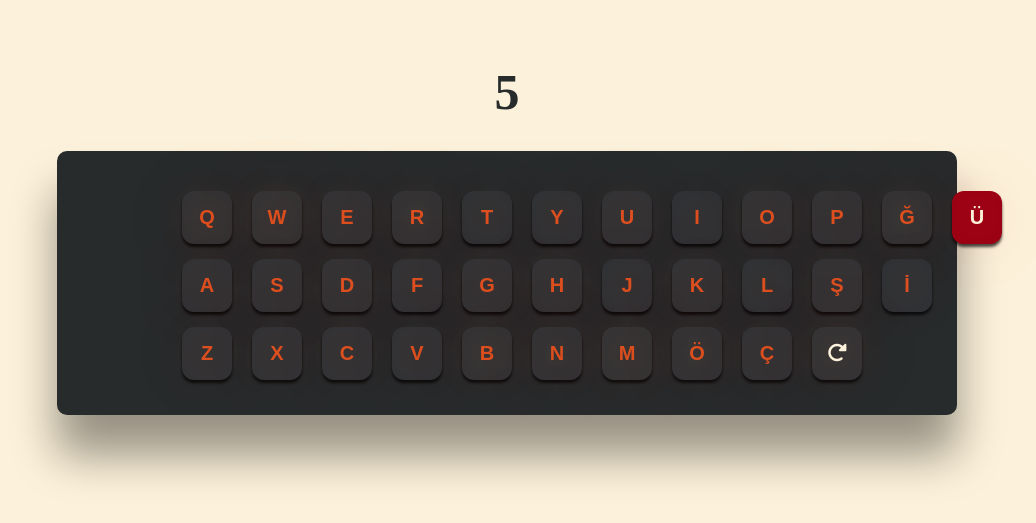
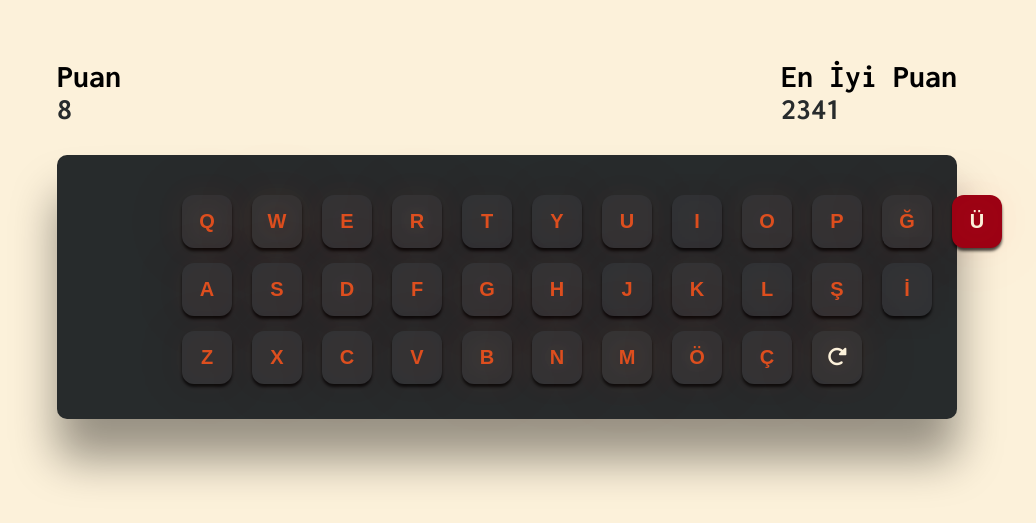
Before and after one commit to serifselim/keyboard-practice, a website: page index.html in a window 1280 px wide. Shown: the part 149-672 px from the top of the page, without its empty margins (133-1169 px from the left). Drawn offline with Linux system fonts and the light colour scheme.

Commit message:
added best score

```diff
--- a/app.js
+++ b/app.js
@@ -2,29 +2,45 @@ const KEYCODE_ARRAY = [
     81, 87, 69, 82, 84, 89, 85, 73, 79, 80, 219, 221, 65, 83, 68, 70, 71, 72, 74, 75, 76, 186, 222, 90, 88, 67, 86, 66, 78, 77, 191, 220
 ]
 
-const scoreBoard = document.querySelector('.score-board')
+let pressedCharacter, requestedButton, requestedCharacter
+let isPressed = false
+let currentScore = 0
+let bestScore = 0
 
-let pressedCharacter
-let isPressed = false
-let requestedCharacter
-let requestedButton
-let score = 0
+const currentScoreText = document.getElementById('current-score')
+const bestScoreText = document.getElementById('best-score')
 
 start()
 
 function start() {
+    getBestScore()
     setNewCharacter()
-    updateScoreBoard()
+    updateCurrentScore()
 } // Game Start Functions
 
-function updateScoreBoard(checkIsTrue = true) {
+function getBestScore() {
+    const data = JSON.parse(localStorage.getItem('bestScore'))
+    if (data) {
+        bestScore = data
+        bestScoreText.textContent = bestScore.toString()
+    }
+} // Get Value From Local Storage
+
+function updateCurrentScore(checkIsTrue = true) {
     if (checkIsTrue) {
-        score += Math.floor(Math.random() * 10)
+        currentScore += Math.floor(Math.random() * 10)
     } else {
-        score = 0;
+        currentScore = 0;
     }
-    scoreBoard.textContent = score.toString()
+    currentScoreText.textContent = currentScore.toString()
 } // Show Current Score Board
+
+function updateBestScore() {
+    if (currentScore >= bestScore) {
+        JSON.stringify(localStorage.setItem('bestScore', currentScore))
+        bestScoreText.textContent = currentScore.toString()
+    }
+}
 
 function getButtonWithValue(value) {
     return document.querySelector(`button[value="${value}"]`)
@@ -52,7 +68,8 @@ function checkPressedCharacter(requestedCharacter, pressedCharacter) {
 
 function resetGame() {
     isPressed = true
-    updateScoreBoard(false)
+    updateBestScore()
+    updateCurrentScore(false)
     KEYCODE_ARRAY.forEach(keyCode => {
         const eachButton = getButtonWithValue(keyCode)
         eachButton.classList.remove('pressed')
@@ -75,7 +92,7 @@ function keyActive(e) {
         pressedCharacter.classList.add('pressed')
         const checkIsTrue = checkPressedCharacter(requestedCharacter, e.keyCode)
         if (checkIsTrue) {
-            updateScoreBoard()
+            updateCurrentScore()
             deleteOldCharacter()
             setNewCharacter()
         } else {
--- a/index.html
+++ b/index.html
@@ -12,7 +12,16 @@
 
 <body>
     <div class="container">
-        <h1 class="score-board"></h1>
+        <div class="score-div">
+            <div>
+                <h1 class="score-title">Puan</h1>
+                <h1 class="score-text" id="current-score"></h1>
+            </div>
+            <div>
+                <h1 class="score-title">En İyi Puan</h1>
+                <h1 class="score-text" id="best-score">2341</h1>
+            </div>
+        </div>
         <div class="bg">
             <div class="base">
                 <div class="line">
--- a/style.css
+++ b/style.css
@@ -1,3 +1,4 @@
+@import url('https://fonts.googleapis.com/css2?family=Inconsolata:wght@300;400;500;600;700&display=swap');
 * {
     margin: 0;
     padding: 0;
@@ -9,6 +10,7 @@ body {
     align-items: center;
     height: 97vh;
     background: #FCF1DA;
+    font-family: 'Inconsolata', monospace;
 }
 
 .bg {
@@ -21,10 +23,15 @@ body {
     justify-content: center;
 }
 
-.score-board {
-    text-align: center;
+.score-div {
+    display: flex;
+    justify-content: space-between;
+    width: 100%;
+}
+
+.score-div .score-text {
     margin-bottom: 30px;
-    font-size: 50px;
+    font-size: 30px;
     color: #272B2C;
 }
 
```
